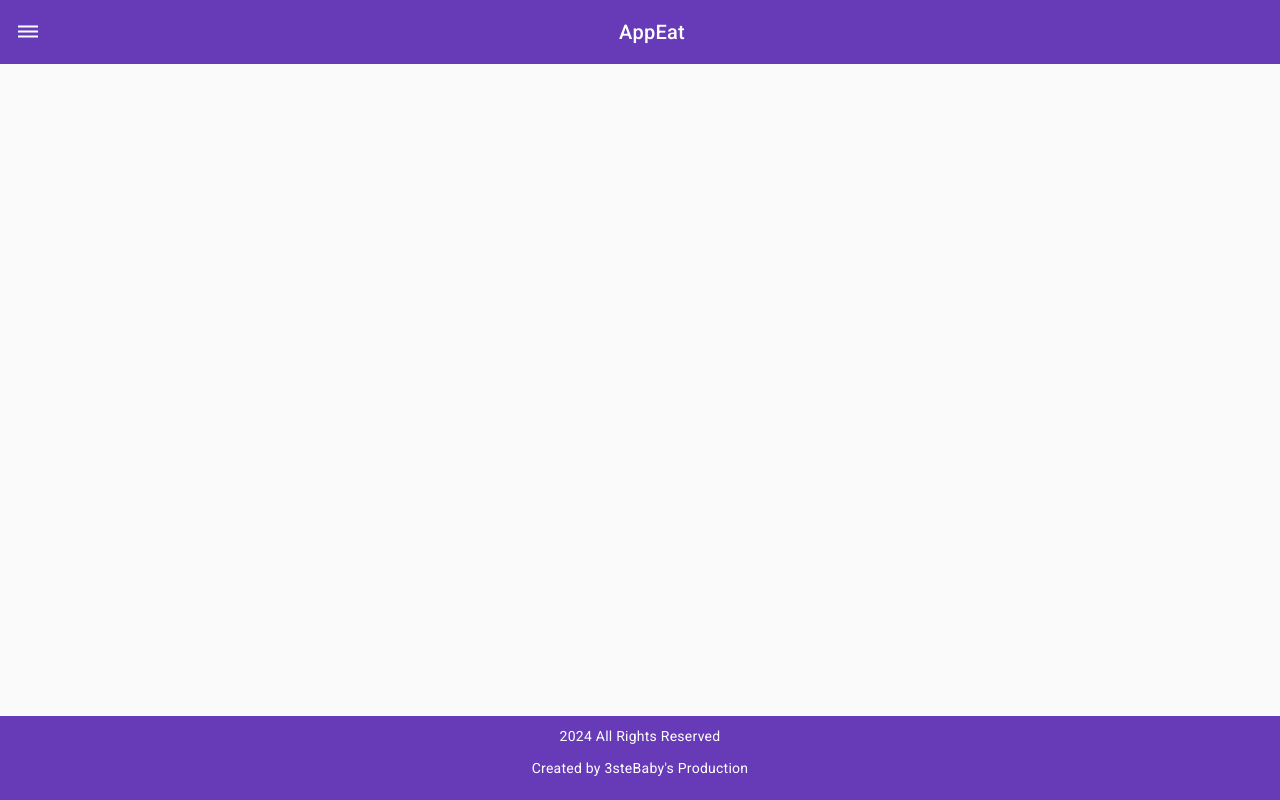
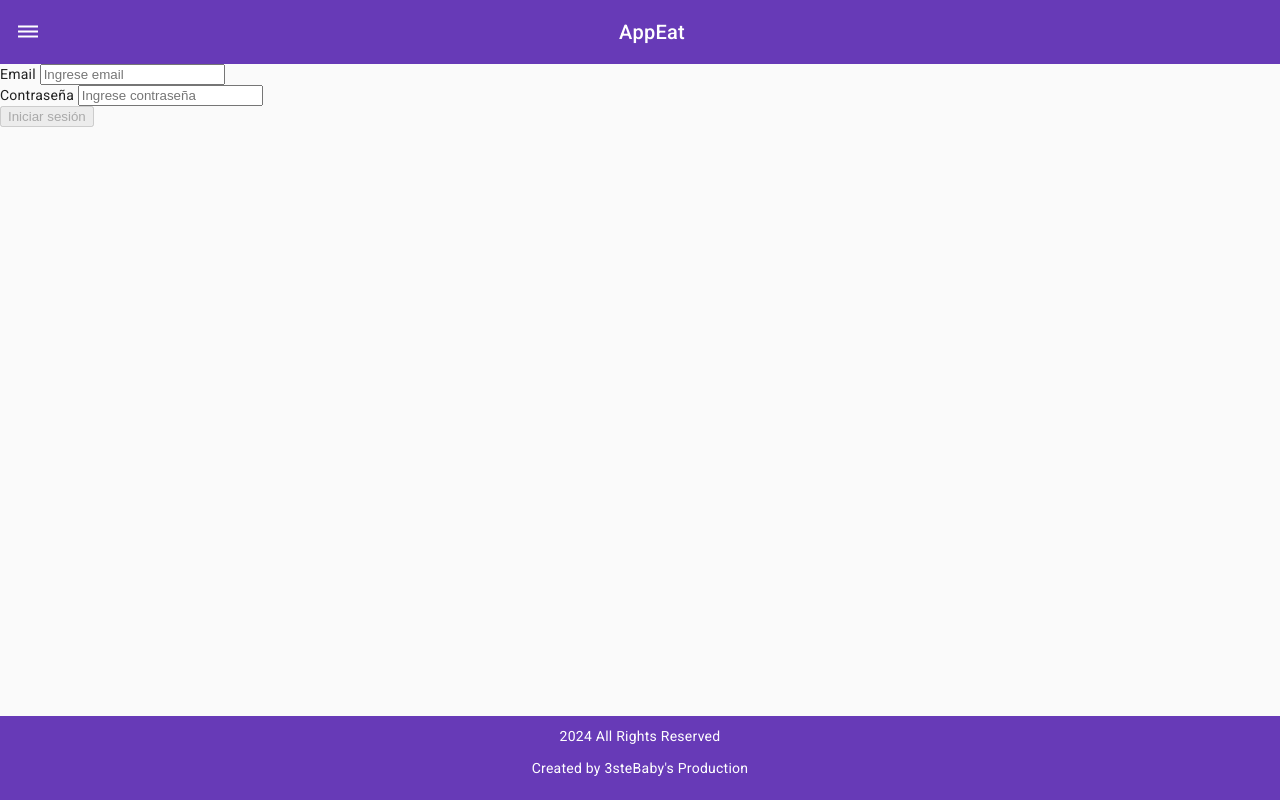
Before and after one commit to JoZeuZ/Proyecto_GPS_MenuQR, an Angular app in the folder frontend/: page /login in a window 1280 px wide. Before the commit this address led to /. Built offline with nearby package versions, Linux system fonts and the light colour scheme.

Commit message:
Login completado

```diff
--- a/frontend/src/app/app.component.html
+++ b/frontend/src/app/app.component.html
@@ -23,6 +23,7 @@
       <div class="content-container">
         <app-ingredient-page *ngIf="isIngredientesRouteActive()"></app-ingredient-page>
         <app-user-page *ngIf="isUsersRouteActive()"></app-user-page>
+        <app-login-page *ngIf="isLoginRouteActive()"></app-login-page>
       </div>
       <app-footer-component></app-footer-component>
     </mat-sidenav-content>
--- a/frontend/src/app/app.component.ts
+++ b/frontend/src/app/app.component.ts
@@ -12,6 +12,7 @@ import { MatSidenavModule } from '@angular/material/sidenav';
 import { MatToolbarModule } from '@angular/material/toolbar';
 import { MatListModule } from '@angular/material/list';
 import { MatIconModule } from '@angular/material/icon';
+import { LoginComponent } from './auth/components/login/login.component';
 
 @Component({
   selector: 'app-root',
@@ -23,6 +24,7 @@ import { MatIconModule } from '@angular/material/icon';
     FooterComponentComponent,
     IngredientPageComponent,
     UserPageComponent,
+    LoginComponent,
     MatSidenavModule,
     MatToolbarModule,
     MatListModule,
@@ -61,4 +63,8 @@ export class AppComponent {
   isUsersRouteActive(): boolean {
     return this.currentRoute === '/users';
   }
+
+  isLoginRouteActive(): boolean {
+    return this.currentRoute === '/login';
+  }
 }
--- a/frontend/src/app/app.routes.ts
+++ b/frontend/src/app/app.routes.ts
@@ -2,10 +2,13 @@ import { Routes } from '@angular/router';
 import { AppComponent } from './app.component';
 import { IngredientPageComponent } from './Ingredientes/components/ingredient-page/ingredient-page.component';
 import { UserPageComponent } from './users/components/user-page/user-page.component';
+import { LoginComponent } from './auth/components/login/login.component';
 
 export const routes: Routes = [
     { path: '', component: AppComponent },
     { path: 'ingredientes', component: IngredientPageComponent },
     { path: 'users', component: UserPageComponent },
-    { path: '**', redirectTo: '' } // Redirige a la página principal si la ruta no existe
+    { path: 'login', component: LoginComponent},
+    { path: '**', redirectTo: '' } // Redirige a la página principal para ruta inexistente, posicionar sus rutas arriba de esta
+
 ];
--- a/frontend/src/app/auth/components/login/login.component.html
+++ b/frontend/src/app/auth/components/login/login.component.html
@@ -1 +1,26 @@
-<p>login works!</p>
+<form [formGroup]="loginForm" (ngSubmit)="onSubmit()">
+  <div class="mb-3">
+    <label> Email </label>
+    <input
+      type="email"
+      formControlName="email"
+      class="form-control"
+      placeholder="Ingrese email"
+    />
+  </div>
+  <div class="mb-3">
+    <label> Contraseña </label>
+    <input
+      type="password"
+      formControlName="password"
+      class="form-control"
+      placeholder="Ingrese contraseña"
+    />
+  </div>
+  <input
+    type="submit"
+    class="btn btn-primary"
+    value="Iniciar sesión"
+    [disabled]="!loginForm.valid"
+    />
+</form>
--- a/frontend/src/app/auth/components/login/login.component.ts
+++ b/frontend/src/app/auth/components/login/login.component.ts
@@ -1,12 +1,42 @@
-import { Component } from '@angular/core';
+import { Component, inject } from '@angular/core';
+import { FormControl, FormGroup, ReactiveFormsModule, Validators } from '@angular/forms';
+import { HttpClientModule } from '@angular/common/http';
+import { CommonModule } from '@angular/common';
+import { LoginService } from '../../services/login.service';
+import { Router } from '@angular/router';
 
 @Component({
-  selector: 'app-login',
+  selector: 'app-login-page',
   standalone: true,
-  imports: [],
+  imports: [CommonModule, ReactiveFormsModule, HttpClientModule],
   templateUrl: './login.component.html',
-  styleUrl: './login.component.css'
+  styleUrls: ['./login.component.css'],
 })
 export class LoginComponent {
+  loginForm: FormGroup;
+  loginService = inject(LoginService);
+  errorMessage: string = '';
+  router = inject(Router);
 
+  constructor() {
+    this.loginForm = new FormGroup({
+      email: new FormControl('', [Validators.required, Validators.email]),
+      password: new FormControl('', Validators.required)
+    });
+  }
+
+  async onSubmit() {
+    if (this.loginForm.valid) {
+      try {
+        const response = await this.loginService.login(this.loginForm.value);
+        console.log(response);
+        this.router.navigate(['/']); // Navegar a la página principal o alguna otra página protegida
+      } catch (error) {
+        this.errorMessage = 'El usuario y/o contraseña son incorrectos';
+        console.error('Error al iniciar sesión:', error);
+      }
+    } else {
+      this.errorMessage = 'Por favor, complete todos los campos correctamente.';
+    }
+  }
 }
--- a/frontend/src/app/auth/services/login.service.ts
+++ b/frontend/src/app/auth/services/login.service.ts
@@ -1,9 +1,18 @@
 import { Injectable } from '@angular/core';
+import { HttpClient } from '@angular/common/http';
+import { firstValueFrom } from 'rxjs';
 
 @Injectable({
   providedIn: 'root'
 })
 export class LoginService {
+  private apiUrl = 'http://localhost:3000/api/auth/login'; // Cambia esta URL por la de tu backend
 
-  constructor() { }
+  constructor(private http: HttpClient) {}
+
+  login(formValue: any){
+    return firstValueFrom(
+      this.http.post(this.apiUrl, formValue,{ withCredentials: true })
+    )
+  }
 }
```
Also changed, not shown: 2 other files (tests, documents, lock files or other folders).
